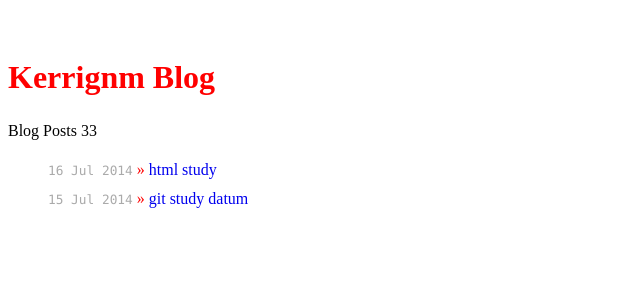
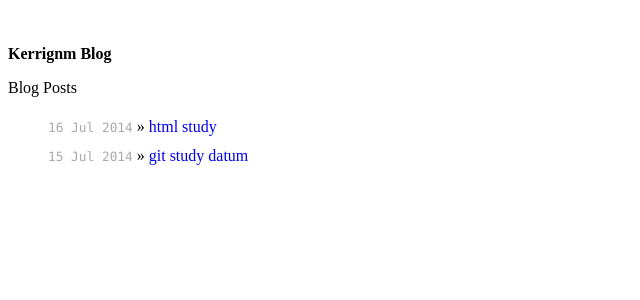
Before and after one commit to kerrignm/blog, a Jekyll site: the page built from index.html, in a window 1280 px wide. Shown: the top 300 px of the page, without its empty margins (0-640 px from the left). Built offline with Jekyll 4.4.1, drawn with Linux system fonts in a browser that asks for light colours.

Commit message:
debug test

```diff
--- a/css/mystyle.css
+++ b/css/mystyle.css
@@ -1,10 +1,8 @@
 
 h1, h2, h3, h4, h5, h6 {
-    color: #FF0000;
-    font-size: 200%;
+    font-size: 100%;
 }
 ul.posts {
-	color: #F00;
 	list-style-type: none;
 	margin-bottom: 2em;
 }
--- a/index.html
+++ b/index.html
@@ -5,7 +5,7 @@ title: Kerrignm Blog
 
 <h2>{{ page.title }}</h2>
 
-<p>Blog Posts 33</p>
+<p>Blog Posts</p>
 
 <ul class="posts">
 
```
